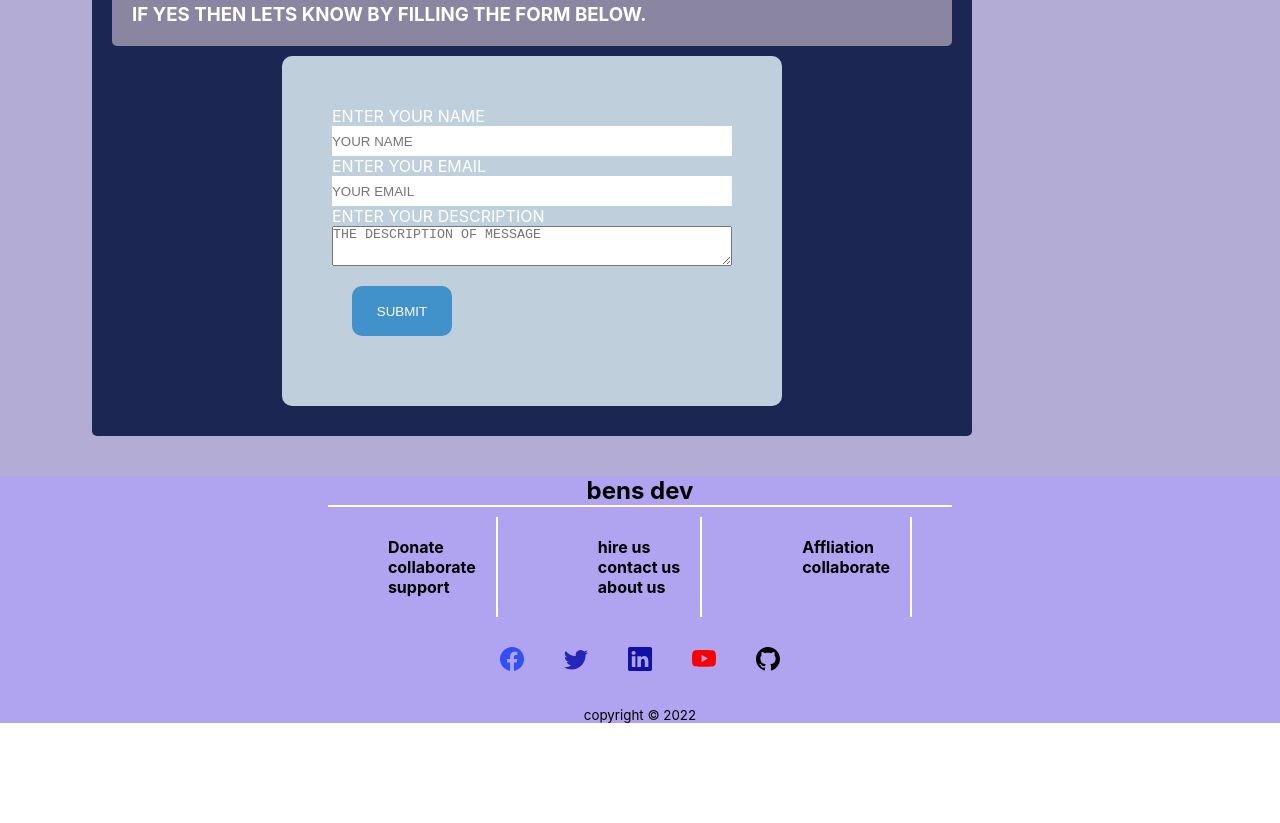
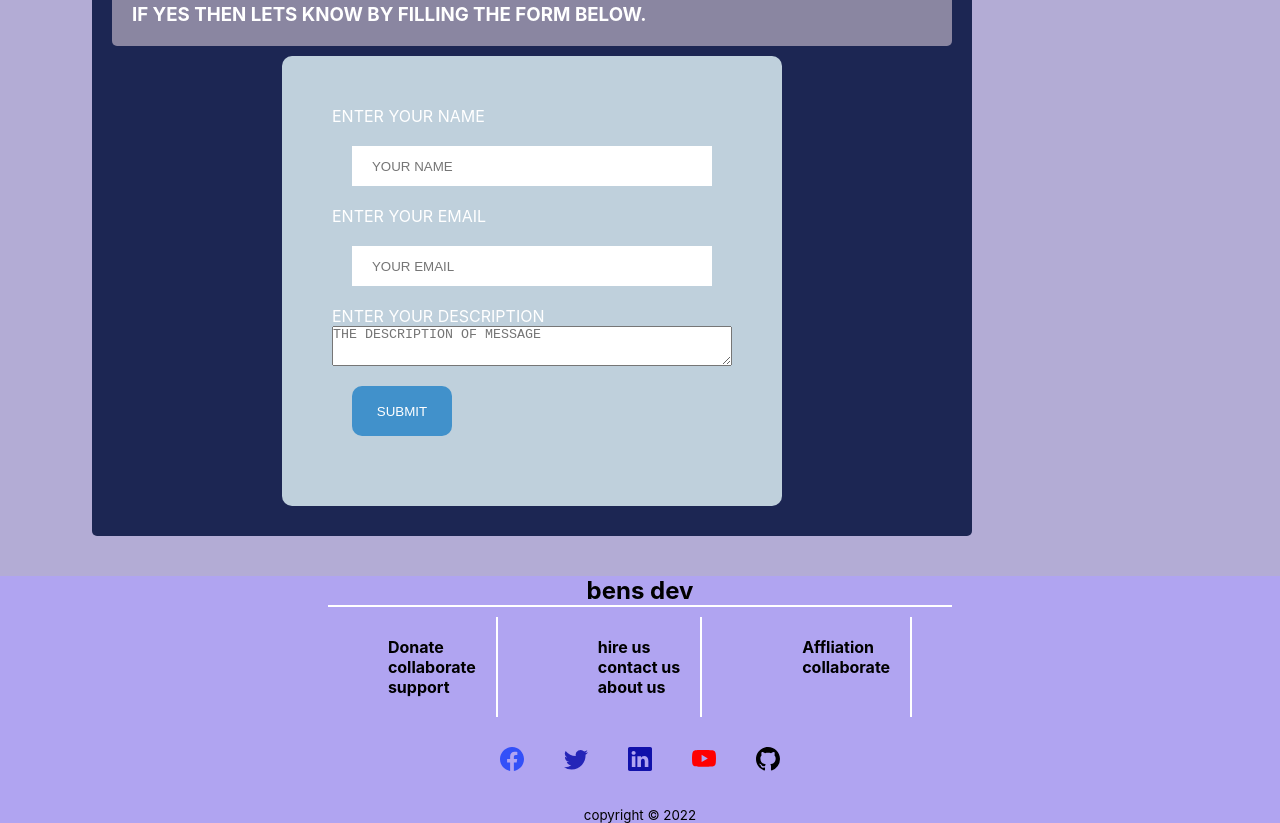
Before and after one commit to sirben181/my-app, a React (Create React App) app: page /about in a window 1280 px wide. Shown: the part 1160-1983 px from the top of the page. Before the commit the page ends 1883 px from the top, so only its background shows below. Built offline with nearby package versions, Linux system fonts and the light colour scheme.

Commit message:
about form

```diff
--- a/src/pages/about.css
+++ b/src/pages/about.css
@@ -102,6 +102,8 @@
 input{
         border:none;
         height:30px;
+        margin:20px;
+        padding:20px;
 }
 textarea{
         min-height:40px;
```
